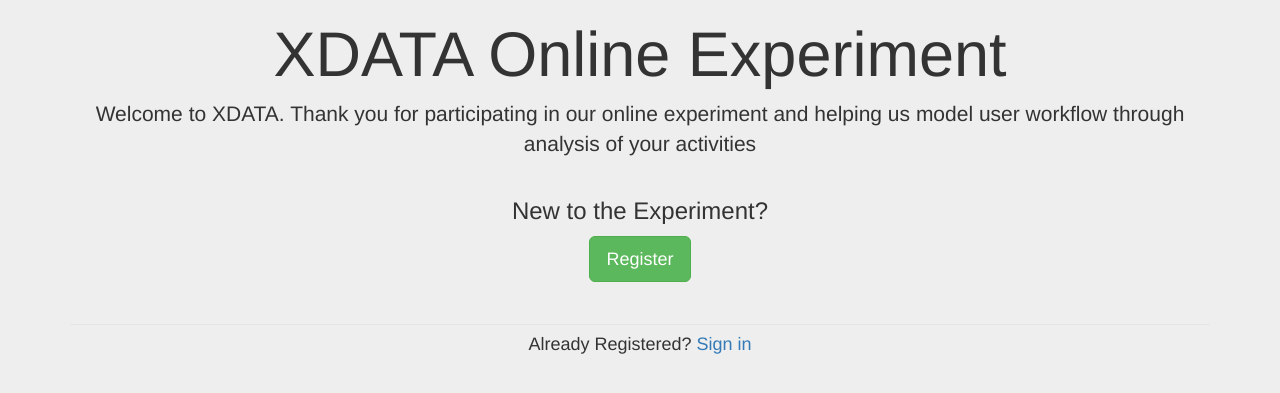
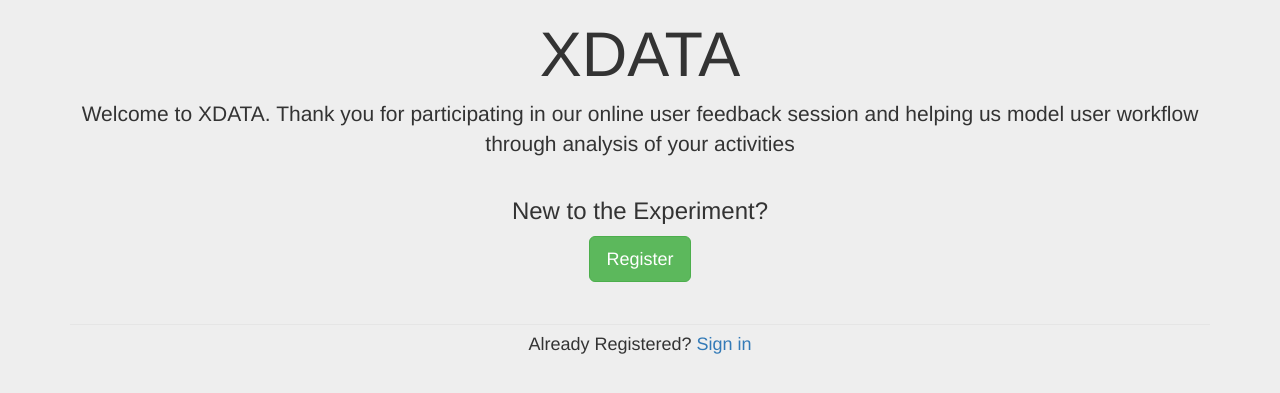
Before and after one commit to apache/incubator-flagon-stout, a Django app: page / in a window 1280 px wide. Shown: the top 393 px of the page. Run offline with Django 3.2, Linux system fonts and the light colour scheme; some libraries are stand-ins or nearby versions.

Commit message:
remove experiment references

```diff
--- a/xdata/templates/index.html
+++ b/xdata/templates/index.html
@@ -7,8 +7,8 @@
 <div class="container">
 	{% block container %}
 	<div class="head">
-    <h1>XDATA Online Experiment</h1>
-    <p class="lead">Welcome to XDATA.  Thank you for participating in our online experiment and helping us model user workflow through analysis of your activities</p>
+    <h1>XDATA</h1>
+    <p class="lead">Welcome to XDATA.  Thank you for participating in our online user feedback session and helping us model user workflow through analysis of your activities</p>
 
     <div class="register">
     	<h3>New to the Experiment?</h3>
```
